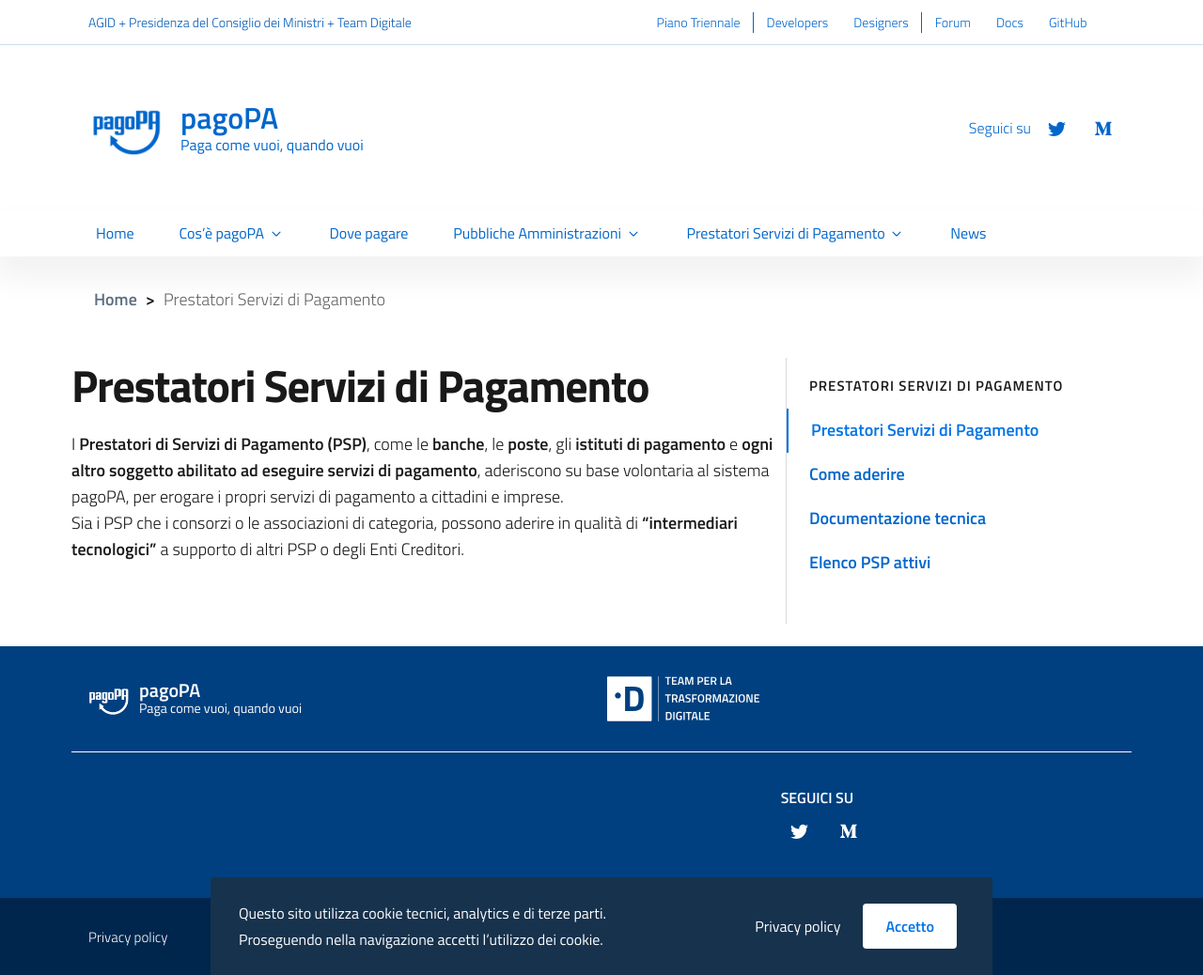
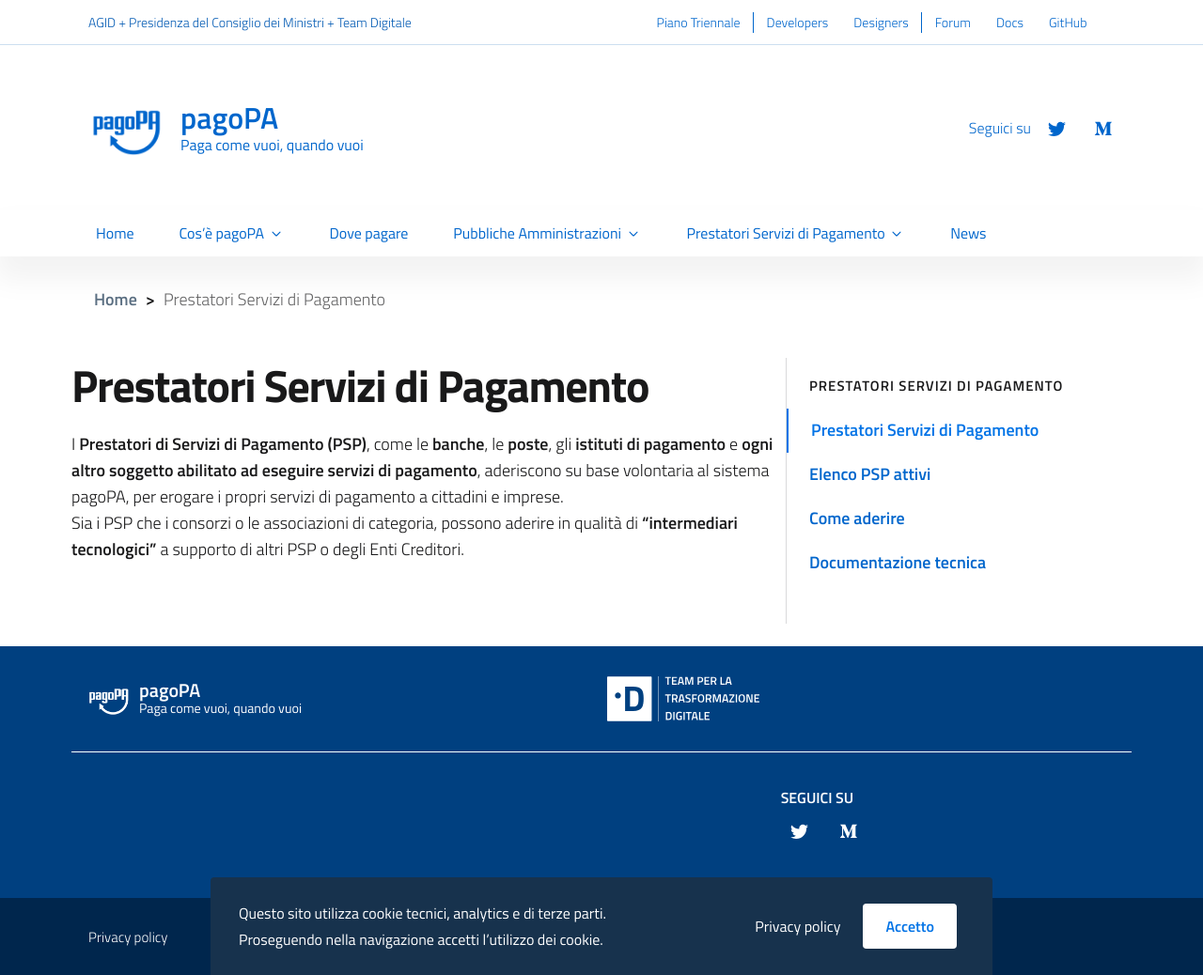
Before and after one commit to pagopa/site-pagopa.gov.it, a Jekyll site: the page built from it/prestatori-servizi-di-pagamento/index.md, in a window 1280 px wide and 1038 px high. Shown: the whole window at 94% size. Built offline with Jekyll 4.4.1, drawn with Linux system fonts in a browser that asks for light colours.

Commit message:
Bugfix: the sidebar menu did not list items according the same order as the main navigation menu

```diff
--- a/_layouts/page.html
+++ b/_layouts/page.html
@@ -64,7 +64,7 @@
                   <a class="nav-link {% if section.url == page.url %}active{% endif %}"
                     href="{{ site.baseurl }}{{ section.url }}"><span>{{ section.title }}</span></a>
 
-                  {% assign items = site.pages | where: "child_of_ref", section.ref | where: "lang", page.lang %}
+                  {% assign items = site.pages | where: "child_of_ref", section.ref | where: "lang", page.lang | sort: "order" %}
                   {% for item in items %}
                   <a class="nav-link {% if item.url == page.url %}active{% endif %}"
                     href="{{ site.baseurl }}{{ item.url }}"><span>{{ item.title }}</span></a>
```
